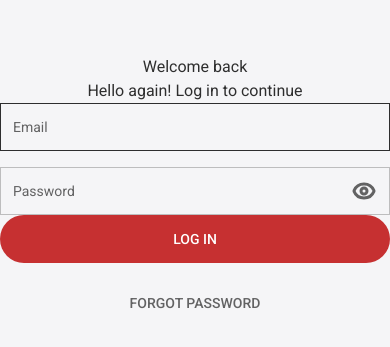
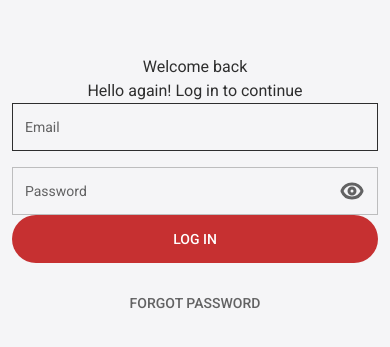
Before and after one commit to hrDGT/HRM, a Next.js app: page /auth/login in a window 390 px wide. Shown: the part 231-578 px from the top of the page. Built offline with nearby package versions, Linux system fonts and the light colour scheme.

Commit message:
feat: added a general layout for auth

```diff
--- a/app/auth/login/login-form.tsx
+++ b/app/(auth-flow)/auth/login/login-form.tsx
@@ -28,8 +28,7 @@ export default function LoginForm() {
   };
 
   return (
-    <div className="min-h-screen flex justify-center items-center container mx-auto animate-in fade-in zoom-in-90 slide-in-from-bottom-6 duration-500">
-      <Card className="w-full sm:max-w-xl">
+    <Card>
       <FormHeader
         title="Welcome back"
         description="Hello again! Log in to continue"
@@ -55,6 +54,5 @@ export default function LoginForm() {
         isPending={isPending}
       />
     </Card>
-    </div>
   );
 }
--- a/app/auth/signup/signup-form.tsx
+++ b/app/(auth-flow)/auth/signup/signup-form.tsx
@@ -28,8 +28,7 @@ export default function SignupForm() {
   };
 
   return (
-    <div className="min-h-screen flex justify-center items-center container mx-auto animate-in fade-in zoom-in-90 slide-in-from-bottom-6 duration-500">
-      <Card className="w-full sm:max-w-xl">
+    <Card>
       <FormHeader
         title="Register now"
         description="Welcome! Sign up to continue"
@@ -55,6 +54,5 @@ export default function SignupForm() {
         isPending={isPending}
       />
     </Card>
-    </div>
   );
 }
--- a/app/forgot-password/forgot-password-form.tsx
+++ b/app/(auth-flow)/forgot-password/forgot-password-form.tsx
@@ -32,18 +32,13 @@ export default function ForgotPasswordForm() {
   };
 
   return (
-    <div className="min-h-screen flex justify-center items-center container mx-auto animate-in fade-in zoom-in-90 slide-in-from-bottom-6 duration-500">
-      <Card className="w-full sm:max-w-xl">
+    <Card>
       <FormHeader
         title="Forgot password"
         description="We will sent you an email with further instructions"
       />
       <CardContent className="xl:mb-14">
-          <Form
-            id="forgot-password-form"
-            onSubmit={handleFormSubmit}
-            form={form}
-          >
+        <Form id="forgot-password-form" onSubmit={handleFormSubmit} form={form}>
           <ControlledInput name="email" placeholder="Email" autoFocus />
           <FormRootError message={state?.error} />
         </Form>
@@ -56,6 +51,5 @@ export default function ForgotPasswordForm() {
         isPending={isPending}
       />
     </Card>
-    </div>
   );
 }
--- /dev/null
+++ b/app/(auth-flow)/layout.tsx
@@ -0,0 +1,13 @@
+import { FadeIn } from "@/components/ui/fade-in";
+
+export default function AuthLayout({
+  children,
+}: {
+  children: React.ReactNode;
+}) {
+  return (
+    <div className="min-h-screen flex flex-col justify-center items-center p-3">
+      <FadeIn className="w-full sm:max-w-xl">{children}</FadeIn>
+    </div>
+  );
+}
--- a/app/reset-password/reset-password-form.tsx
+++ b/app/(auth-flow)/reset-password/reset-password-form.tsx
@@ -34,18 +34,13 @@ export default function ResetPasswordForm() {
   };
 
   return (
-    <div className="min-h-screen flex justify-center items-center container mx-auto animate-in fade-in zoom-in-90 slide-in-from-bottom-6 duration-500">
-      <Card className="w-full sm:max-w-xl">
+    <Card>
       <FormHeader
         title="Set a new password"
         description="Almost done! Now create a new password"
       />
       <CardContent className="xl:mb-14">
-          <Form
-            id="reset-password-form"
-            onSubmit={handleFormSubmit}
-            form={form}
-          >
+        <Form id="reset-password-form" onSubmit={handleFormSubmit} form={form}>
           <ControlledPasswordInput
             name="newPassword"
             placeholder="Password"
@@ -64,6 +59,5 @@ export default function ResetPasswordForm() {
         isPending={isPending}
       />
     </Card>
-    </div>
   );
 }
--- /dev/null
+++ b/components/ui/fade-in.tsx
@@ -0,0 +1,13 @@
+export const FadeIn = ({
+  children,
+  className = "",
+}: {
+  children: React.ReactNode;
+  className?: string;
+}) => (
+  <div
+    className={`animate-in fade-in zoom-in-95 slide-in-from-bottom-4 duration-700 ease-out fill-mode-forward ${className}`}
+  >
+    {children}
+  </div>
+);
```
Also changed, not shown: app/(auth-flow)/auth/login/page.tsx (renamed from app/auth/login/page.tsx), app/(auth-flow)/auth/signup/page.tsx (renamed from app/auth/signup/page.tsx), app/(auth-flow)/forgot-password/page.tsx (renamed from app/forgot-password/page.tsx), app/(auth-flow)/reset-password/page.tsx (renamed from app/reset-password/page.tsx). Lines whose indentation alone changed are shown as unchanged.
